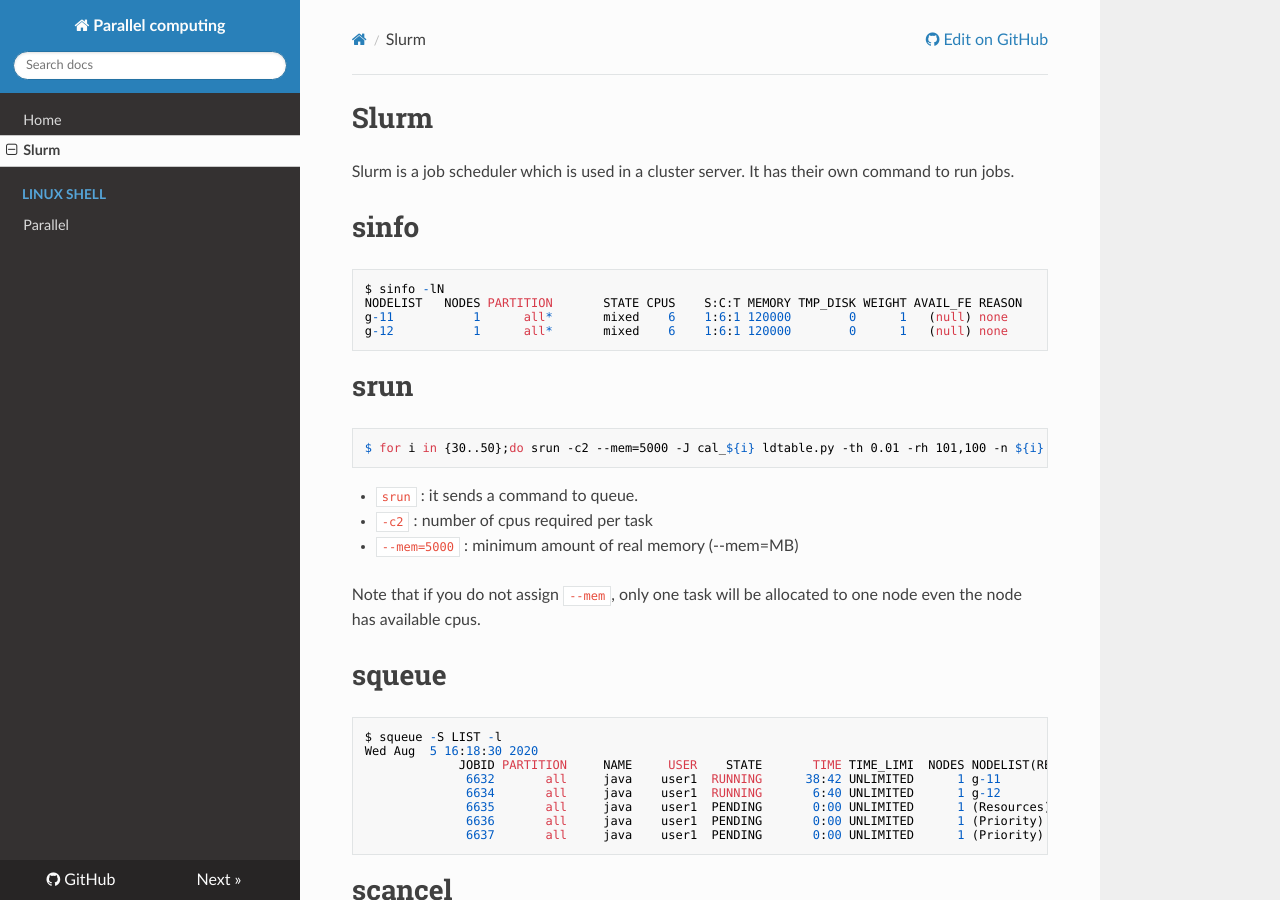
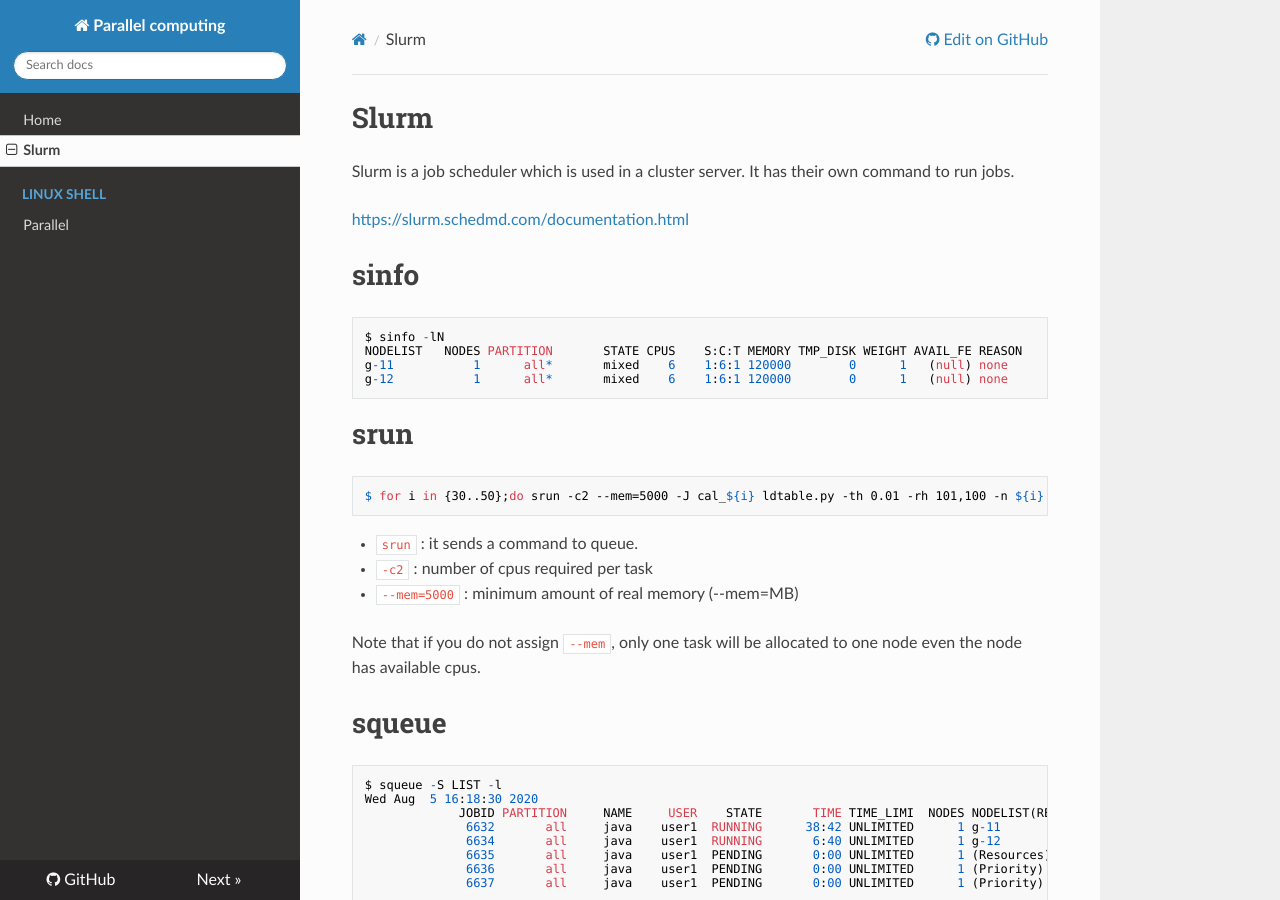
Before and after one commit to WonyoungCho/parallel, an MkDocs documentation site: the page built from docs/slurm.md, in a window 1280 px wide and 900 px high. Built offline with MkDocs 1.6.1, drawn with Linux system fonts in a browser that asks for light colours; nearby versions of some CDN libraries; old or Windows-style settings are respelled for this version of MkDocs.

Commit message:
Update slurm.md

````diff
--- a/docs/slurm.md
+++ b/docs/slurm.md
@@ -1,5 +1,7 @@
 # Slurm
 Slurm is a job scheduler which is used in a cluster server. It has their own command to run jobs.
+
+<https://slurm.schedmd.com/documentation.html>
 
 # sinfo
 ```
````
